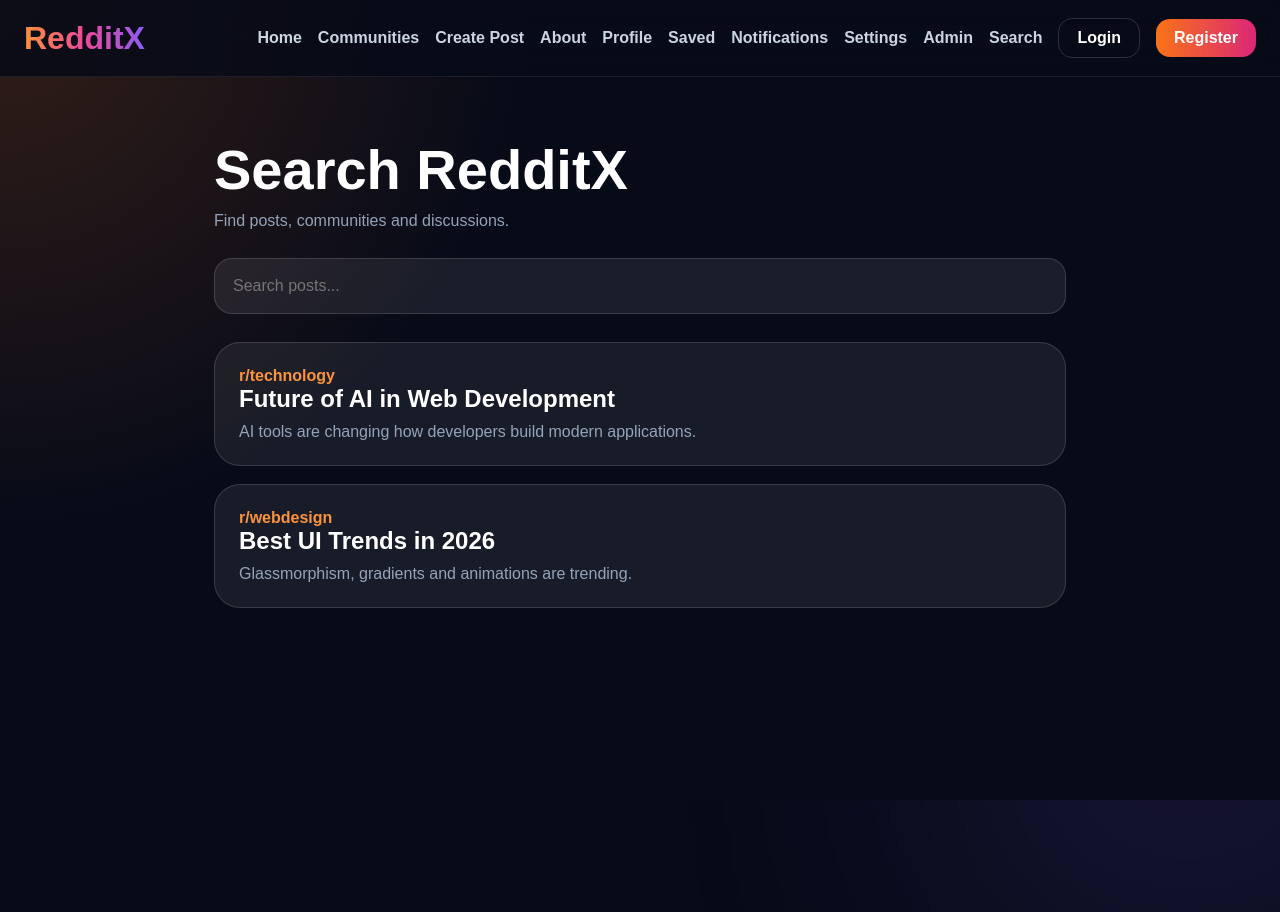
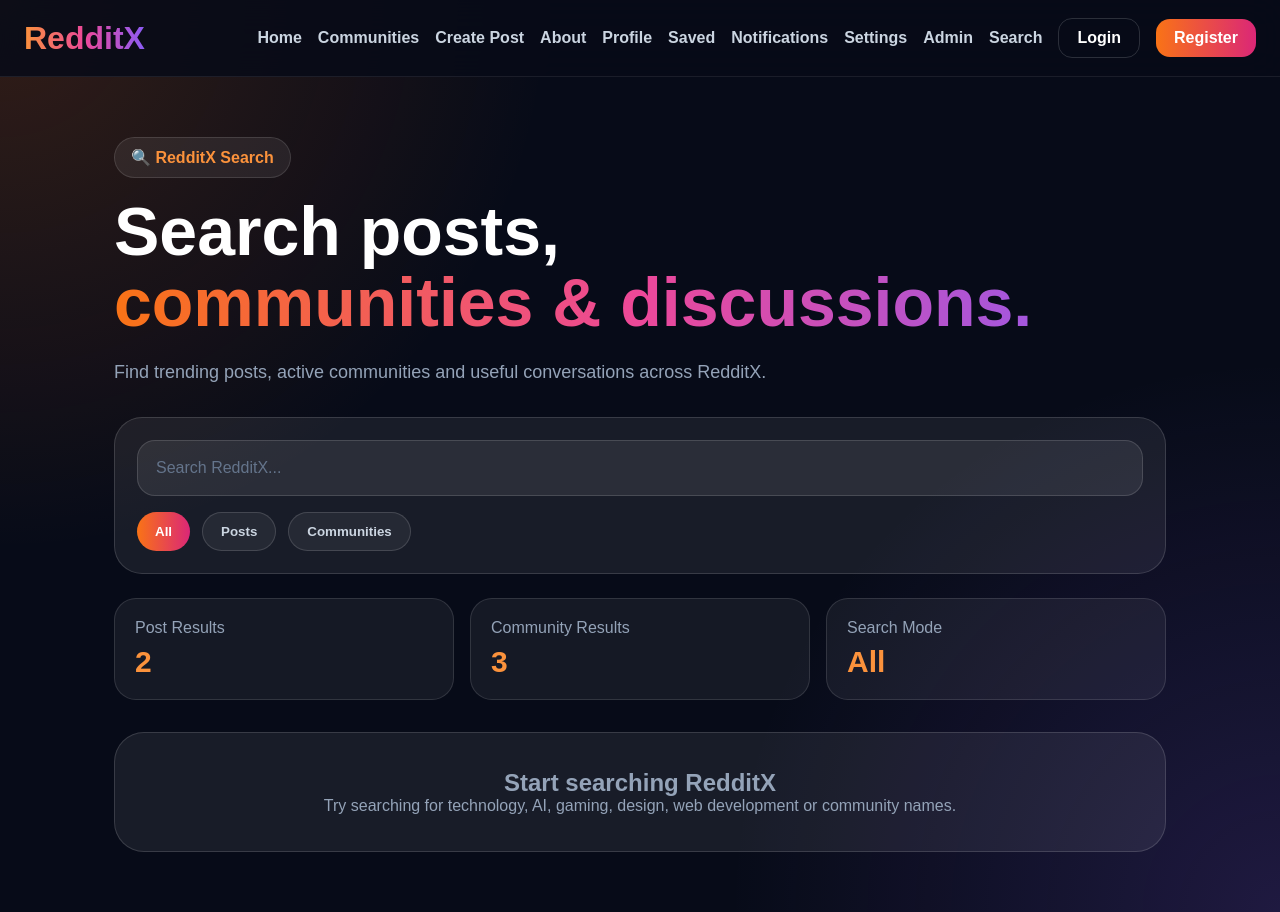
Before and after one commit to Kesarkarale/reddit-clone, a Next.js app: page /search in a window 1280 px wide. Before the commit the page ends 800 px from the top, so only its background shows below. Built offline with nearby package versions, Linux system fonts and the light colour scheme.

Commit message:
Update page.js

```diff
--- a/app/search/page.js
+++ b/app/search/page.js
@@ -9,94 +9,376 @@ const defaultPosts = [
     title: "Future of AI in Web Development",
     community: "technology",
     content: "AI tools are changing how developers build modern applications.",
+    author: "kesar_dev",
+    votes: 248,
+    comments: 32,
   },
   {
     id: 2,
     title: "Best UI Trends in 2026",
     community: "webdesign",
     content: "Glassmorphism, gradients and animations are trending.",
+    author: "design_master",
+    votes: 124,
+    comments: 18,
+  },
+];
+
+const defaultCommunities = [
+  {
+    name: "technology",
+    title: "Technology",
+    desc: "Discuss latest tech, AI, gadgets and software.",
+    members: "12.4k",
+  },
+  {
+    name: "gaming",
+    title: "Gaming",
+    desc: "Share gaming news, clips and reviews.",
+    members: "8.7k",
+  },
+  {
+    name: "webdesign",
+    title: "Web Design",
+    desc: "UI inspiration, animations and design systems.",
+    members: "5.2k",
   },
 ];
 
 export default function SearchPage() {
   const [query, setQuery] = useState("");
+  const [filter, setFilter] = useState("all");
   const [posts, setPosts] = useState(defaultPosts);
+  const [communities, setCommunities] = useState(defaultCommunities);
 
   useEffect(() => {
     const savedPosts = JSON.parse(localStorage.getItem("redditxPosts")) || [];
+    const savedCommunities =
+      JSON.parse(localStorage.getItem("redditxCommunities")) || [];
+
+    const formattedCommunities = savedCommunities.map((item) => ({
+      name: item.slug,
+      title: item.name,
+      desc: item.description,
+      members: item.members || "1",
+    }));
+
     setPosts([...savedPosts, ...defaultPosts]);
+    setCommunities([...formattedCommunities, ...defaultCommunities]);
   }, []);
 
-  const results = posts.filter((post) =>
-    `${post.title} ${post.community} ${post.content}`
+  const postResults = posts.filter((post) =>
+    `${post.title} ${post.community} ${post.content} ${post.author || ""}`
       .toLowerCase()
       .includes(query.toLowerCase())
   );
+
+  const communityResults = communities.filter((community) =>
+    `${community.title} ${community.name} ${community.desc}`
+      .toLowerCase()
+      .includes(query.toLowerCase())
+  );
+
+  const showPosts = filter === "all" || filter === "posts";
+  const showCommunities = filter === "all" || filter === "communities";
 
   return (
     <main style={page}>
       <Navbar />
 
+      <style>{`
+        @keyframes fadeIn {
+          from { opacity: 0; transform: translateY(16px); }
+          to { opacity: 1; transform: translateY(0); }
+        }
+
+        .search-input::placeholder {
+          color: #64748b;
+        }
+      `}</style>
+
       <section style={container}>
-        <h1 style={title}>Search RedditX</h1>
-        <p style={sub}>Find posts, communities and discussions.</p>
+        <div style={hero}>
+          <p style={badge}>🔍 RedditX Search</p>
 
+          <h1 style={title}>
+            Search posts,
+            <span style={gradientText}> communities & discussions.</span>
+          </h1>
+
+          <p style={sub}>
+            Find trending posts, active communities and useful conversations
+            across RedditX.
+          </p>
+        </div>
+
+        <div style={searchPanel}>
           <input
+            className="search-input"
             style={search}
-          placeholder="Search posts..."
+            placeholder="Search RedditX..."
             value={query}
             onChange={(e) => setQuery(e.target.value)}
           />
 
+          <div style={filters}>
+            <button
+              style={filter === "all" ? activeChip : chip}
+              onClick={() => setFilter("all")}
+            >
+              All
+            </button>
+
+            <button
+              style={filter === "posts" ? activeChip : chip}
+              onClick={() => setFilter("posts")}
+            >
+              Posts
+            </button>
+
+            <button
+              style={filter === "communities" ? activeChip : chip}
+              onClick={() => setFilter("communities")}
+            >
+              Communities
+            </button>
+          </div>
+        </div>
+
+        <div style={statsGrid}>
+          <Stat title="Post Results" value={postResults.length} />
+          <Stat title="Community Results" value={communityResults.length} />
+          <Stat title="Search Mode" value={filter} />
+        </div>
+
+        {query === "" && (
+          <div style={emptyBox}>
+            <h2>Start searching RedditX</h2>
+            <p>
+              Try searching for technology, AI, gaming, design, web development
+              or community names.
+            </p>
+          </div>
+        )}
+
+        {query !== "" && (
+          <>
+            {showPosts && (
+              <section style={section}>
+                <h2 style={sectionTitle}>📝 Posts</h2>
+
+                {postResults.length === 0 ? (
+                  <p style={emptyText}>No posts found.</p>
+                ) : (
                   <div style={list}>
-          {results.map((post) => (
+                    {postResults.map((post) => (
                       <a key={post.id} href={`/post/${post.id}`} style={card}>
-              <p style={meta}>r/{post.community}</p>
-              <h2>{post.title}</h2>
+                        <p style={meta}>
+                          r/{post.community || "general"} • by u/
+                          {post.author || "user"}
+                        </p>
+
+                        <h2 style={cardTitle}>{post.title}</h2>
+
                         <p style={text}>{post.content}</p>
+
+                        <div style={actions}>
+                          <span>🔥 {post.votes || 1} votes</span>
+                          <span>💬 {post.comments || 0} comments</span>
+                        </div>
                       </a>
                     ))}
                   </div>
+                )}
+              </section>
+            )}
+
+            {showCommunities && (
+              <section style={section}>
+                <h2 style={sectionTitle}>🌐 Communities</h2>
+
+                {communityResults.length === 0 ? (
+                  <p style={emptyText}>No communities found.</p>
+                ) : (
+                  <div style={communityGrid}>
+                    {communityResults.map((community) => (
+                      <a
+                        key={community.name}
+                        href={`/r/${community.name}`}
+                        style={communityCard}
+                      >
+                        <div style={icon}>r/</div>
+
+                        <h2 style={cardTitle}>r/{community.title}</h2>
+
+                        <p style={members}>{community.members} members</p>
+
+                        <p style={text}>{community.desc}</p>
+
+                        <span style={openText}>Open Community →</span>
+                      </a>
+                    ))}
+                  </div>
+                )}
+              </section>
+            )}
+          </>
+        )}
       </section>
     </main>
+  );
+}
+
+function Stat({ title, value }) {
+  return (
+    <div style={statCard}>
+      <p style={statTitle}>{title}</p>
+      <h2 style={statValue}>{value}</h2>
+    </div>
   );
 }
 
 const page = {
   minHeight: "100vh",
   background:
-    "radial-gradient(circle at top left, rgba(249,115,22,.18), transparent 35%), #070b18",
+    "radial-gradient(circle at top left, rgba(249,115,22,.18), transparent 35%), radial-gradient(circle at bottom right, rgba(139,92,246,.18), transparent 35%), #070b18",
   color: "white",
   fontFamily: "Arial, sans-serif",
 };
 
 const container = {
-  maxWidth: 900,
+  maxWidth: 1100,
   margin: "0 auto",
   padding: "60px 24px",
 };
 
+const hero = {
+  animation: "fadeIn .7s ease both",
+  marginBottom: 30,
+};
+
+const badge = {
+  display: "inline-block",
+  padding: "10px 16px",
+  borderRadius: 999,
+  background: "rgba(255,255,255,.07)",
+  border: "1px solid rgba(255,255,255,.12)",
+  color: "#fb923c",
+  fontWeight: 900,
+  marginBottom: 18,
+};
+
 const title = {
-  fontSize: 56,
+  fontSize: "clamp(42px,6vw,68px)",
+  lineHeight: 1.05,
   fontWeight: 900,
+  margin: 0,
+};
+
+const gradientText = {
+  display: "block",
+  background: "linear-gradient(90deg,#f97316,#ec4899,#8b5cf6)",
+  WebkitBackgroundClip: "text",
+  color: "transparent",
 };
 
 const sub = {
   color: "#94a3b8",
-  marginTop: 10,
-  marginBottom: 28,
+  marginTop: 18,
+  maxWidth: 680,
+  fontSize: 18,
+  lineHeight: 1.7,
+};
+
+const searchPanel = {
+  padding: 22,
+  borderRadius: 28,
+  background: "rgba(255,255,255,.07)",
+  border: "1px solid rgba(255,255,255,.14)",
+  marginBottom: 24,
 };
 
 const search = {
   width: "100%",
-  padding: 18,
+  padding: "18px",
   borderRadius: 18,
   background: "rgba(255,255,255,.08)",
   border: "1px solid rgba(255,255,255,.14)",
   color: "white",
   outline: "none",
   fontSize: 16,
-  marginBottom: 28,
+};
+
+const filters = {
+  display: "flex",
+  gap: 12,
+  flexWrap: "wrap",
+  marginTop: 16,
+};
+
+const chip = {
+  padding: "11px 18px",
+  borderRadius: 999,
+  border: "1px solid rgba(255,255,255,.14)",
+  background: "rgba(255,255,255,.06)",
+  color: "#cbd5e1",
+  fontWeight: 900,
+  cursor: "pointer",
+};
+
+const activeChip = {
+  ...chip,
+  background: "linear-gradient(90deg,#f97316,#db2777)",
+  color: "white",
+  border: "none",
+};
+
+const statsGrid = {
+  display: "grid",
+  gridTemplateColumns: "repeat(auto-fit,minmax(180px,1fr))",
+  gap: 16,
+  marginBottom: 32,
+};
+
+const statCard = {
+  padding: 20,
+  borderRadius: 22,
+  background: "rgba(255,255,255,.06)",
+  border: "1px solid rgba(255,255,255,.12)",
+};
+
+const statTitle = {
+  color: "#94a3b8",
+  textTransform: "capitalize",
+};
+
+const statValue = {
+  color: "#fb923c",
+  marginTop: 8,
+  fontSize: 30,
+  textTransform: "capitalize",
+};
+
+const emptyBox = {
+  padding: 36,
+  borderRadius: 30,
+  background: "rgba(255,255,255,.07)",
+  border: "1px solid rgba(255,255,255,.14)",
+  color: "#94a3b8",
+  textAlign: "center",
+};
+
+const section = {
+  marginTop: 36,
+};
+
+const sectionTitle = {
+  fontSize: 32,
+  marginBottom: 18,
+};
+
+const emptyText = {
+  color: "#94a3b8",
 };
 
 const list = {
@@ -106,8 +388,8 @@ const list = {
 
 const card = {
   display: "block",
-  padding: 24,
-  borderRadius: 26,
+  padding: 26,
+  borderRadius: 28,
   background: "rgba(255,255,255,.07)",
   border: "1px solid rgba(255,255,255,.14)",
   color: "white",
@@ -117,9 +399,65 @@ const card = {
 const meta = {
   color: "#fb923c",
   fontWeight: 900,
+  marginBottom: 8,
+};
+
+const cardTitle = {
+  fontSize: 26,
+  margin: "8px 0",
 };
 
 const text = {
   color: "#94a3b8",
-  marginTop: 10,
+  lineHeight: 1.7,
 };
+
+const actions = {
+  display: "flex",
+  gap: 18,
+  flexWrap: "wrap",
+  color: "#cbd5e1",
+  marginTop: 16,
+  fontSize: 14,
+};
+
+const communityGrid = {
+  display: "grid",
+  gridTemplateColumns: "repeat(auto-fit,minmax(260px,1fr))",
+  gap: 18,
+};
+
+const communityCard = {
+  display: "block",
+  padding: 26,
+  borderRadius: 28,
+  background: "rgba(255,255,255,.07)",
+  border: "1px solid rgba(255,255,255,.14)",
+  color: "white",
+  textDecoration: "none",
+};
+
+const icon = {
+  width: 58,
+  height: 58,
+  borderRadius: 18,
+  background: "linear-gradient(90deg,#f97316,#db2777)",
+  display: "flex",
+  alignItems: "center",
+  justifyContent: "center",
+  fontWeight: 900,
+  marginBottom: 16,
+};
+
+const members = {
+  color: "#fb923c",
+  fontSize: 14,
+  marginBottom: 10,
+};
+
+const openText = {
+  display: "inline-block",
+  color: "#fb7185",
+  fontWeight: 900,
+  marginTop: 16,
+};
```
Lines whose indentation alone changed are shown as unchanged.
